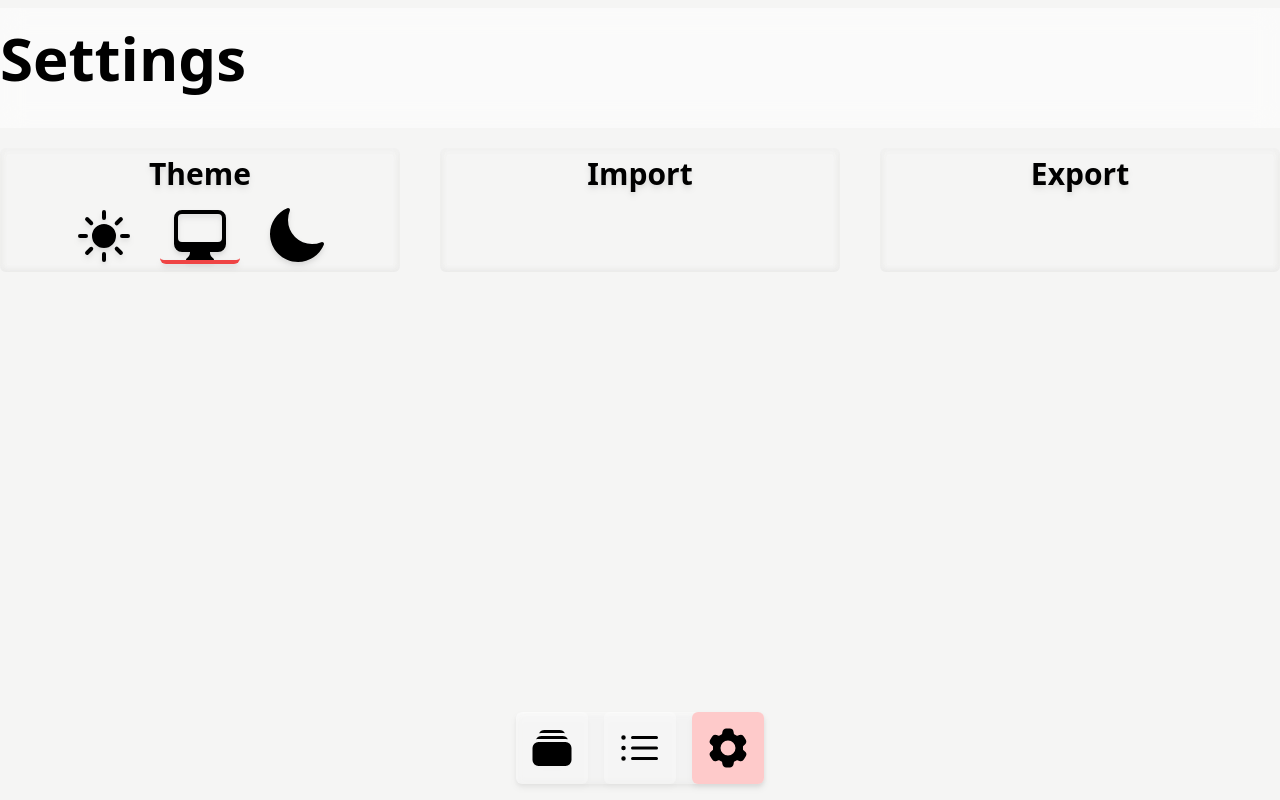
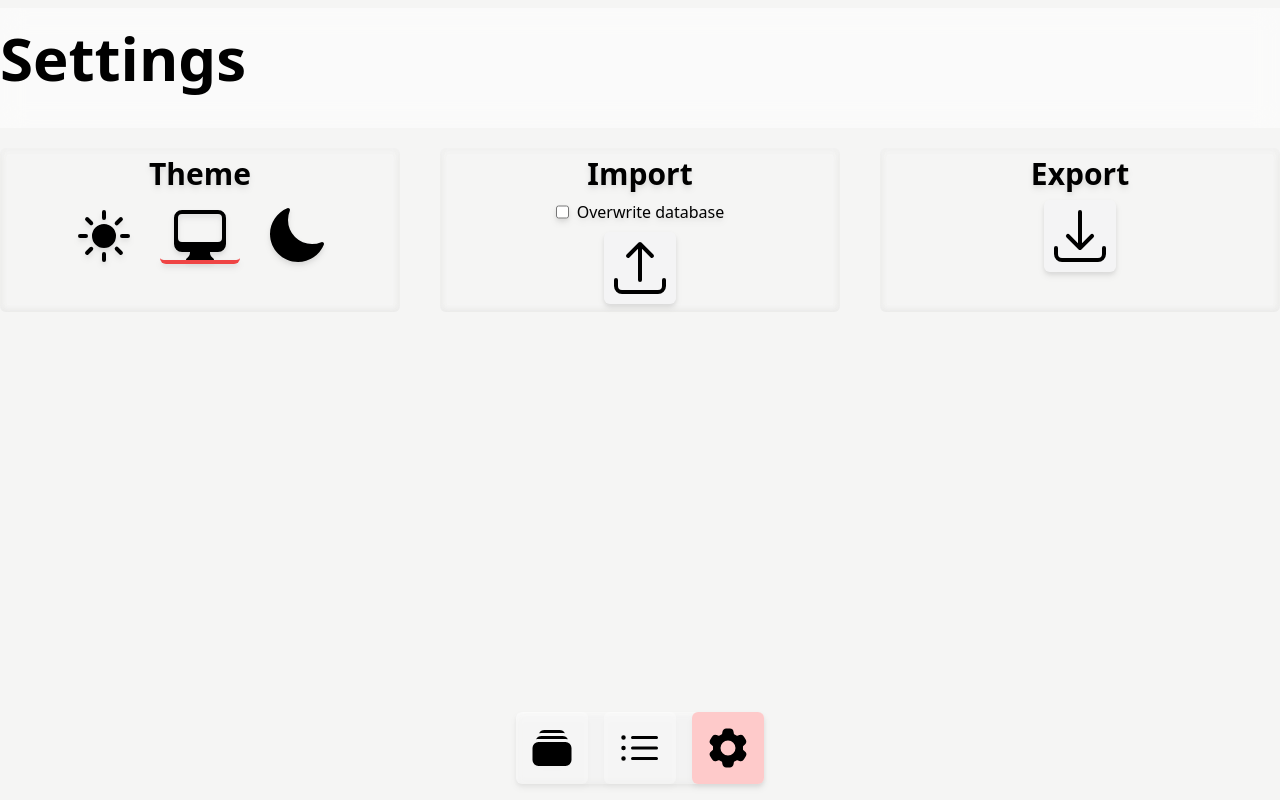
Before and after one commit to AntanasGa/TimeHolder, a Vue app: page /settings in a window 1280 px wide. Built offline with nearby package versions, Linux system fonts and the light colour scheme.

Commit message:
adding import export template, and some file management

```diff
--- a/src/routes/Settings.vue
+++ b/src/routes/Settings.vue
@@ -11,17 +11,101 @@
     </div>
     <div class="rounded-md drop-shadow-md backdrop-blur-sm w-full flex flex-col gap-2 p-2 items-center group transition-all">
       <h2 class="font-bold text-3xl">Import</h2>
-      <div></div>
+      <div class="flex flex-col items-center gap-2">
+        <div class="flex gap-2">
+          <input type="checkbox" id="overrideDBSelector" v-model="overwrite">
+          <label for="overrideDBSelector">Overwrite database</label>
+        </div>
+        <StyledButton title="Import data from local file" class="bg-zinc-100 dark:bg-stone-800 hover:bg-zinc-200 dark:hover:bg-stone-700" @click="() => initImportData()">
+        <ArrowUpTrayIcon class="w-16 h-16" />
+        </StyledButton>
+      </div>
     </div>
     <div class="rounded-md drop-shadow-md backdrop-blur-sm w-full flex flex-col gap-2 p-2 items-center group transition-all">
       <h2 class="font-bold text-3xl">Export</h2>
-      <div></div>
+      <div>
+        <StyledButton title="Export data to local file" class="bg-zinc-100 dark:bg-stone-800 hover:bg-zinc-200 dark:hover:bg-stone-700" @click="() => exportData()">
+          <ArrowDownTrayIcon class="w-16 h-16" />
+        </StyledButton>
+      </div>
     </div>
   </section>
 </template>
 
 <script setup lang="ts">
 import ThemeSelector from '@/components/ThemeSelector.vue';
+import StyledButton from '@/components/formFunctions/StyledButton.vue';
+import { useDBCacheStore } from '@/stores/DBCacheStore';
+import { useIndexedDbStore } from '@/stores/IndexedDbStore';
+import { ArrowDownTrayIcon, ArrowUpTrayIcon } from '@heroicons/vue/24/solid';
+import { ref } from 'vue';
+import { CacheTypes } from '@/stores/documents';
 
+const cache = useDBCacheStore();
+const db = useIndexedDbStore();
+
+const overwrite = ref(false);
+
+function exportData() {
+  const prevBusy = !!db.busy;
+  db.busy = true;
+  const fileData = new Blob([JSON.stringify({ entity: cache.entity, task: cache.task })], { type: 'text/plain' });
+
+  const downloadEl = document.createElement('a');
+  downloadEl.download = `task-export-${new Date().valueOf()}.json`;
+  downloadEl.href = URL.createObjectURL(fileData);
+  downloadEl.click();
+  requestAnimationFrame(() => (downloadEl.remove(), db.busy = prevBusy));
+}
+
+const uploadEl = ref<HTMLInputElement | undefined>();
+
+function initImportData() {
+
+  uploadEl.value = document.createElement('input');
+  uploadEl.value.type = "file";
+  uploadEl.value.accept = "application/json";
+  uploadEl.value.onchange = async function () {
+    await onFileUpload(uploadEl.value);
+    uploadEl.value && (uploadEl.value.onchange = null);
+    uploadEl.value?.remove();
+  };
+  uploadEl.value.showPicker();
+}
+
+async function onFileUpload(e: HTMLInputElement | undefined) {
+  const prevBusy = !!db.busy;
+  db.busy = true;
+  await new Promise(async (resolve, reject) => {
+    if (e?.files?.length !== 1 || e.files?.[0].type != 'application/json') {
+      return reject();
+    }
+
+    const file = e.files[0];
+    let imports: Partial<CacheTypes> | null = null;
+
+    try {
+      imports = JSON.parse(await file.text());
+    } catch (e) {
+      return reject();
+    }
+
+    if (imports === null) {
+      return reject();
+    }
+
+    const requiredKeys: (keyof CacheTypes)[] = ['entity', 'task'];
+    if (Object.keys(imports).length !== requiredKeys.length || !Object.keys(imports).every((x) => (requiredKeys as string[]).includes(x))) {
+      console.log('preflight failed');
+      return reject();
+    }
+
+    console.log('oreflight success');
+
+    resolve(undefined);
+  })
+  .catch(() => {})
+  .finally(() => db.busy = prevBusy);
+}
 
 </script>
--- a/src/stores/DBCacheStore.ts
+++ b/src/stores/DBCacheStore.ts
@@ -1,8 +1,9 @@
 import { defineStore } from "pinia";
-import { IIndexedDocuments } from "./documents";
+import { CacheTypes } from "./documents";
+
 
 export const useDBCacheStore = defineStore('DBCacheStore', {
-  state(): { [K in keyof IIndexedDocuments]?: IIndexedDocuments[K][]} {
+  state(): CacheTypes {
     return {
       entity: undefined,
       task: undefined,
--- a/src/stores/documents.d.ts
+++ b/src/stores/documents.d.ts
@@ -2,6 +2,8 @@ export interface IIndexedDocuments {
   task: ITask,
   entity: IEntity,
 }
+
+export type CacheTypes = { [K in keyof IIndexedDocuments]?: IIndexedDocuments[K][]};
 
 export interface ITask extends IndexedItem {
   taskName: string,
```
